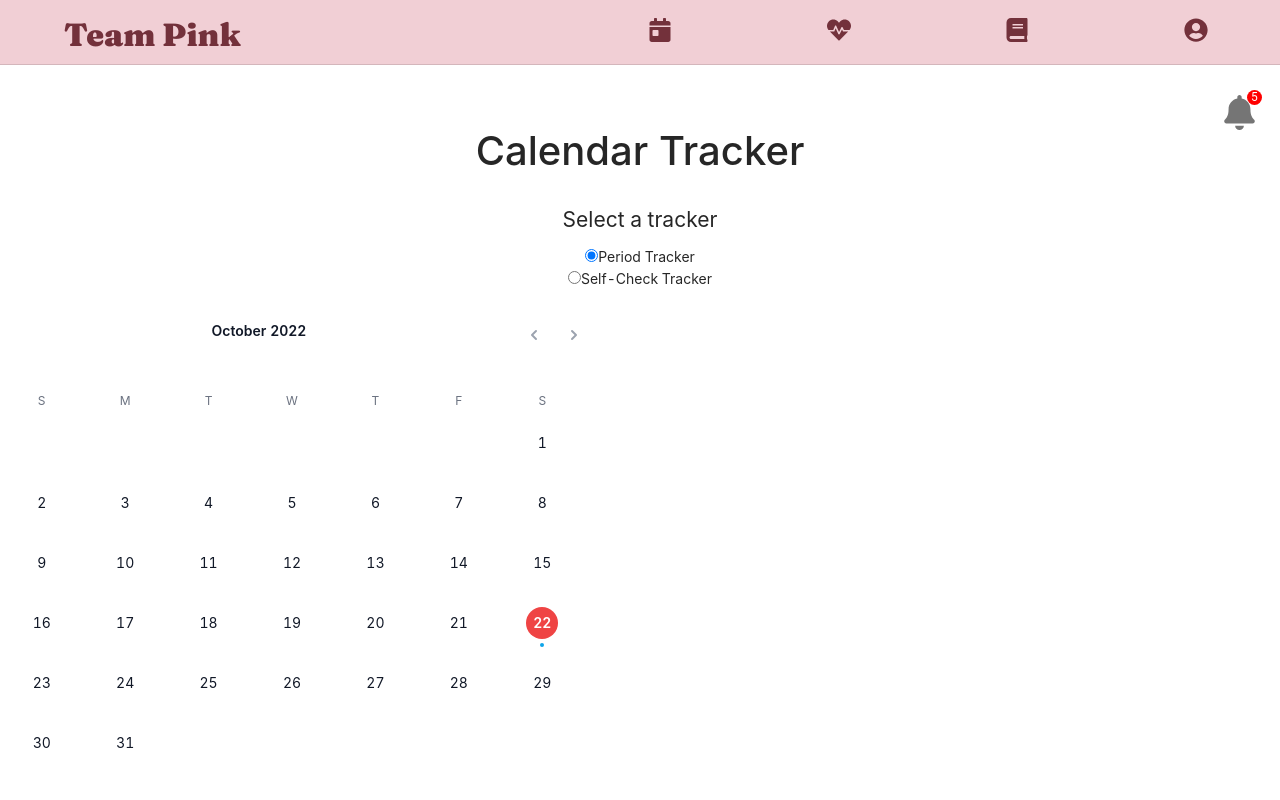
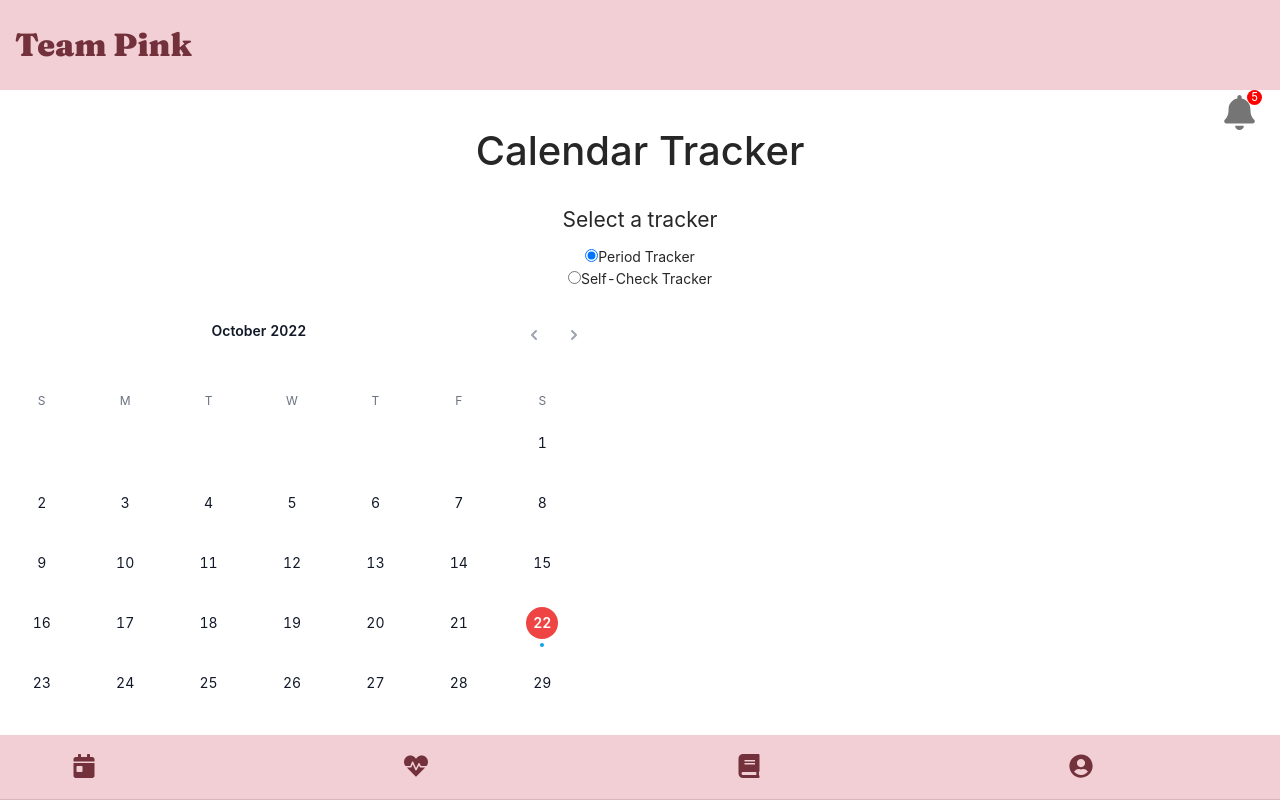
Before and after one commit to gracexkan/pink-hope-breastcheck-tool, a React (Create React App) app in the folder client/: page / in a window 1280 px wide. Built offline with nearby package versions, Linux system fonts and the light colour scheme; no server answers; the HTML template or start-up script is replaced by a standard one.

Commit message:
fixed header

```diff
--- a/client/package.json
+++ b/client/package.json
@@ -4,6 +4,7 @@
   "private": true,
   "proxy": "http://localhost:3001",
   "dependencies": {
+    "@ant-design/icons": "^4.7.0",
     "@emotion/react": "^11.10.4",
     "@emotion/styled": "^11.10.4",
     "@expo/vector-icons": "^13.0.0",
--- a/client/src/App.jsx
+++ b/client/src/App.jsx
@@ -23,6 +23,7 @@ function App() {
 
   return (
     <Router>
+      <Header />
       <div className="App">
         <Notification />
         <Routes>
--- a/client/src/components/calendar/CalForm.jsx
+++ b/client/src/components/calendar/CalForm.jsx
@@ -16,9 +16,9 @@ export default function Form() {
   };
 
   return (
-    <div style={{ width: "100%" }}>
+    <div style={{ width: "100%", display: "flex", flexDirection: "column", alignItems: "center", justifyItems: "center"}}>
       <h1>Calendar Tracker</h1>
-      <form style={{ width: "100%", paddingBottom: "30px" }}>
+      <form style={{ width: "100%", paddingBottom: "30px"}}>
         <fieldset>
           <legend>Select a tracker</legend>
 
--- a/client/src/layout/Footer.jsx
+++ b/client/src/layout/Footer.jsx
@@ -16,23 +16,20 @@ import {
   FaBook,
 } from "react-icons/fa";
 import "./Layout.css";
-import Header from "./Header";
 
 const Footer = () => {
   return (
-    <Box className="footer" component="footer" sx={{ marginTop: "auto" }}>
+    <Box className="footer" component="footer" sx={{ marginBottom: "auto", width: "100%"}}>
       <Divider className="footer" />
-      <Container maxWidth="lg">
-        <Header />
+      <Container sx={{width: "100%"}}>
         <Box
           style={{
             display: "flex",
             flexDirection: "row",
-            left: "50%",
             alignItems: "center",
             justifyContent: "space-between",
             marginTop: "10px",
-            width: "50%",
+            width: "90%",
             position: "relative",
             zIndex: "2",
           }}
--- a/client/src/layout/Header.jsx
+++ b/client/src/layout/Header.jsx
@@ -1,6 +1,6 @@
 import React from "react";
 
 const Header = () => {
-  return <header className="header">Team Pink</header>;
+  return <header className="header"><div>Team Pink</div></header>;
 };
 export default Header;
--- a/client/src/layout/Layout.css
+++ b/client/src/layout/Layout.css
@@ -2,7 +2,7 @@
 
 .footer {
   background-color: var(--primary-color);
-  top: 0;
+  bottom: 0;
   width: 100vw;
   height: 4rem;
   z-index: 1;
@@ -11,10 +11,14 @@
 
 .header {
 	position: fixed;
+	top: 0;
+	margin-left: auto;
+	width: 100%;
+	padding: 20px 15px;
 	font-family: 'Fraunces', serif;
-	z-index: 3;
+	z-index: 5;
 	font-weight: 500;
-	left: 5%;
 	font-size: 2rem;
 	color: var(--secondary-color);
+	background-color: var(--primary-color);
 }
```
Also changed, not shown: 1 other file (tests, documents, lock files or other folders).
